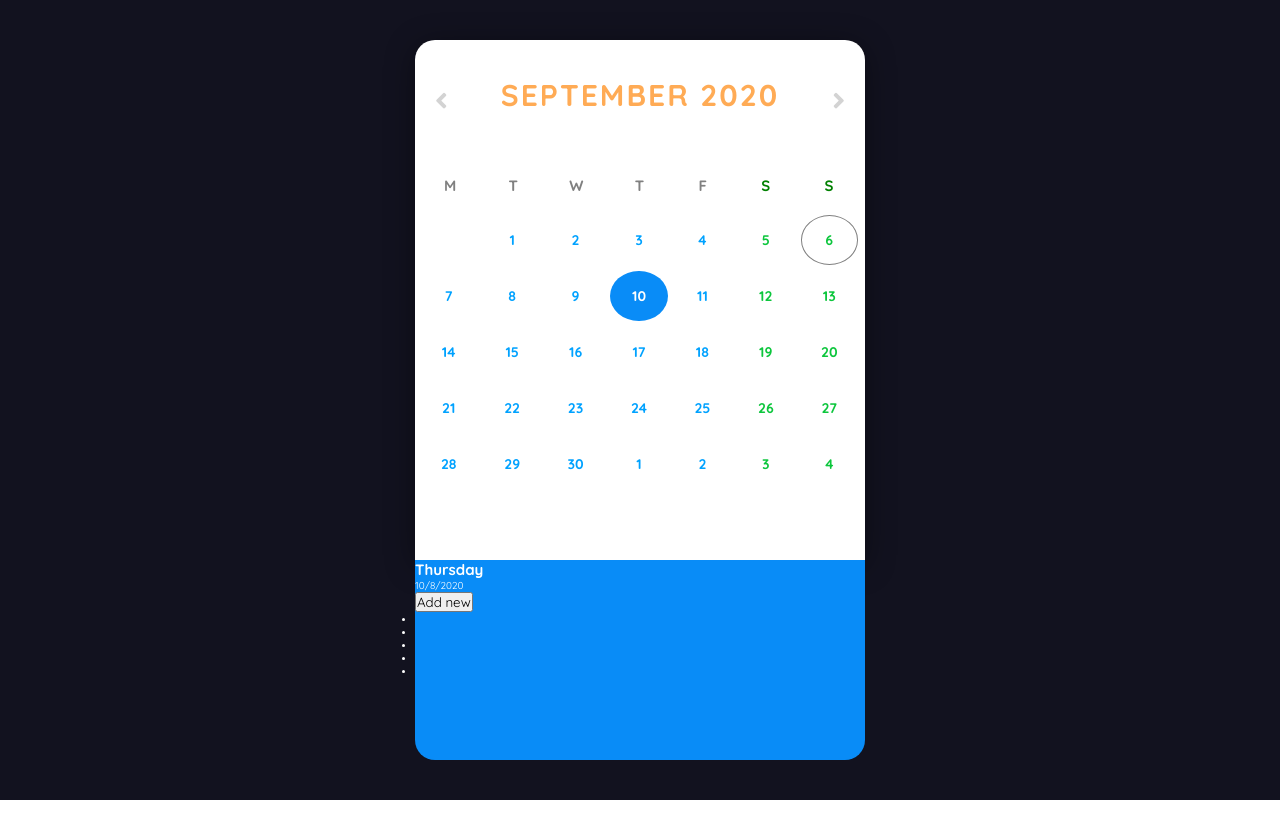
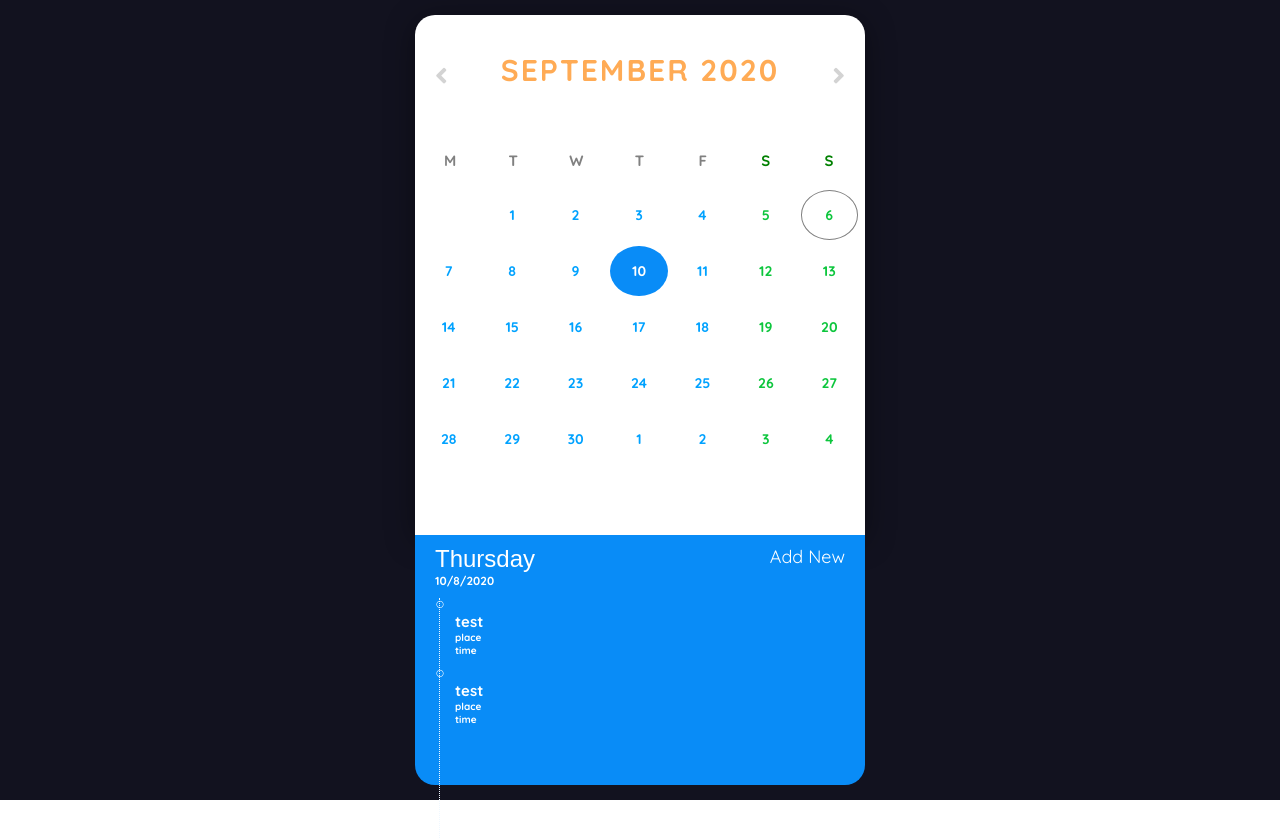
Before and after one commit to kodlyzer/react-calender-app, a React (Create React App) app: page / in a window 1280 px wide. Both pictures are taken after a click on the element "10". Shown: the top 838 px of the page. Before the commit the page ends 800 px from the top, so only its background shows below. Built offline with nearby package versions, Linux system fonts and the light colour scheme.

Commit message:
Reminders skeleton

```diff
--- a/src/App.js
+++ b/src/App.js
@@ -5,21 +5,11 @@ import Scheduler from './scheduler/Scheduler';
 
 function App() {
   const [selectedDate, setSelectedDate] = React.useState(new Date());
-  const [reminders, setReminders] = React.useState({
-    ['' + selectedDate.getFullYear() + selectedDate.getMonth() + selectedDate.getDate()]: {
-      heading: '',
-      date: selectedDate,
-      remindersForDay: [{
-        title: 'asdf',
-        place: 'asdf',
-        time: 'asdf'
-      }]
-    }
-  });
+  const [reminders, setReminders] = React.useState();
   const [selectedDateReminder, setSelectedDateReminder] = React.useState();
 
   React.useEffect(() => {
-    setSelectedDateReminder(selectedDate && reminders['' + selectedDate.getFullYear() + selectedDate.getMonth() + selectedDate.getDate()] || null);
+    setSelectedDateReminder(reminders && reminders['' + selectedDate?.getFullYear() + selectedDate?.getMonth() + selectedDate?.getDate()]);
   }, [selectedDate])
 
   const addReminder = (newReminder) => {
--- a/src/calender/Calender.css
+++ b/src/calender/Calender.css
@@ -99,6 +99,7 @@
 .today {
   border-radius: 60%;
   border: 1px solid gray;
+  cursor: pointer;
 }
 
 .days .selected {
--- a/src/calender/Calender.js
+++ b/src/calender/Calender.js
@@ -1,6 +1,7 @@
 import React from 'react';
 import './Calender.css';
 import months from './months';
+import { Reminder, Reminders } from '../scheduler/Reminder';
 
 
 function Calender(props) {
@@ -8,18 +9,13 @@ function Calender(props) {
   const {selected, setSelectedDate, addReminder} = props;
 
   const handleDateSelect = (selectedDate) => {
-    const clickedDayReminders = {
-      ['' + selectedDate.getFullYear() + selectedDate.getMonth() + selectedDate.getDate()]: {
-        heading: '',
-        date: selectedDate,
-        remindersForDay: [{
-          title: 'asdf',
-          place: 'asdf',
-          time: 'asdf'
-        }]
-      }
-    };
-    addReminder(clickedDayReminders);
+    const reminders = new Reminders(selectedDate);
+    const reminder = new Reminder('test', 'place', 'time');
+    reminders.reminders.push(reminder);
+    reminders.reminders.push(reminder);
+    addReminder({
+      [reminders.id]: reminders,
+    });
     setSelectedDate(selectedDate);
   }
 
--- /dev/null
+++ b/src/scheduler/Reminder.js
@@ -0,0 +1,23 @@
+class Reminders {
+  id;
+  date;
+  reminders;
+  constructor(date) {
+    this.id = '' + date.getFullYear() + date.getMonth() + date.getDate();
+    this.date = date;
+    this.reminders = [];
+  }
+}
+
+class Reminder {
+  reminder;
+  place;
+  time;
+  constructor(reminder, place, time) {
+    this.reminder = reminder;
+    this.place = place;
+    this.time = time;
+  }
+}
+
+export { Reminders, Reminder };
--- a/src/scheduler/Scheduler.css
+++ b/src/scheduler/Scheduler.css
@@ -1,13 +1,86 @@
 .scheduler-wrapper {
   color: #eee;
   width: 45rem;
-  height: 20rem;
+  height: 25rem;
   border-bottom-left-radius: 2rem;
   border-bottom-right-radius: 2rem;
   background-color: #098cf7;
-  color:white;
+  color: white;
 }
 
 .holiday-reminders {
-  background-color: rgba(0, 255, 106, 0.815);
+  background-color: #0dc63d;
 }
+
+header {
+  display: flex;
+  flex-direction: row;
+  justify-content: space-between;
+}
+
+header>* {
+  padding: 1rem 2rem;
+}
+
+header h1 {
+  font-weight: 100;
+  font-size: x-large;
+  font-family: sans-serif;
+}
+
+header button {
+  border: none;
+  background: inherit;
+  color: white;
+  font-size: large;
+}
+
+header button:hover {
+  border: none;
+  background: inherit;
+  color: white;
+  font-size: large;
+  cursor: pointer;
+}
+
+header button:focus {
+  outline: none;
+  outline-offset: -4px;
+}
+
+header button:active {
+  transform: scale(0.99);
+}
+
+
+.timeline {
+  height: 20rem;
+  overflow: auto;
+}
+
+.timeline:before {
+  content: '';
+  position: absolute;
+  width: 1px;
+  height: 100%;
+  border-left: 1px dotted aliceblue;
+  margin: 0 2.4rem;
+}
+
+.timeline ul {
+  list-style: none;
+}
+
+.timeline li:before {
+  content: "\20DD";
+  background-color: inherit;
+}
+
+.timeline ul li {
+  padding: 0 0 1rem 2rem;
+}
+
+.timeline .timeline-item {
+  padding: 0 2rem;
+  top: -3rem;
+}
--- a/src/scheduler/Scheduler.js
+++ b/src/scheduler/Scheduler.js
@@ -7,39 +7,46 @@ function Scheduler ({ reminders }) {
   console.log(reminders);
   const classes = ['scheduler-wrapper'];
   const day = reminders?.date?.getDay();
+  const year = reminders?.date?.getFullYear();
+  const month = reminders?.date?.getMonth();
+  const date = reminders?.date?.getDate();
+  const newDate = new Date();
+  let title;
   if (day === 0 || day === 6) {
     classes.push('holiday-reminders');
+  }
+  if (year === newDate.getFullYear() && month === newDate.getMonth() && date === newDate.getDate() ) {
+    title = 'Today';
+  } else {
+    title = weekdays[reminders?.date?.getDay()];
   }
   return (
     <section className={classes.join(' ')}>
       <header>
         <div>
-          <h2>{weekdays[reminders?.date?.getDay()]}</h2>
+          <h1>{title}</h1>
+          <h3>{reminders && reminders?.date?.getDate()+ '/' + reminders?.date?.getMonth()+ '/' +reminders?.date?.getFullYear()}</h3>
         </div>
         <div>
-          {reminders?.date?.getDate()}/{reminders?.date?.getMonth()}/{reminders?.date?.getFullYear()}
+          <button type="button">Add New</button>
         </div>
-        <button type="button">Add new</button>
+
       </header>
-      <main>
-      <ul className="timeline">
-        <li className="timeline-item">
-
-        </li>
-        <li className="timeline-item">
-
-        </li>
-        <li className="timeline-item">
-
-        </li>
-        <li className="timeline-item">
-
-        </li>
-        <li className="timeline-item">
-
-        </li>
-      </ul>
-      </main>
+      { reminders?
+      <main className="timeline">
+        <ul>
+          { reminders?.reminders?.map(reminder => (
+            <li key={Math.random()}>
+              <div className="timeline-item">
+                <h2>{reminder.reminder}</h2>
+                <h4>{reminder.place}</h4>
+                <h4>{reminder.time}</h4>
+              </div>
+            </li>)
+          )}
+        </ul>
+      </main> : ''
+      }
     </section>
   );
 }
```
